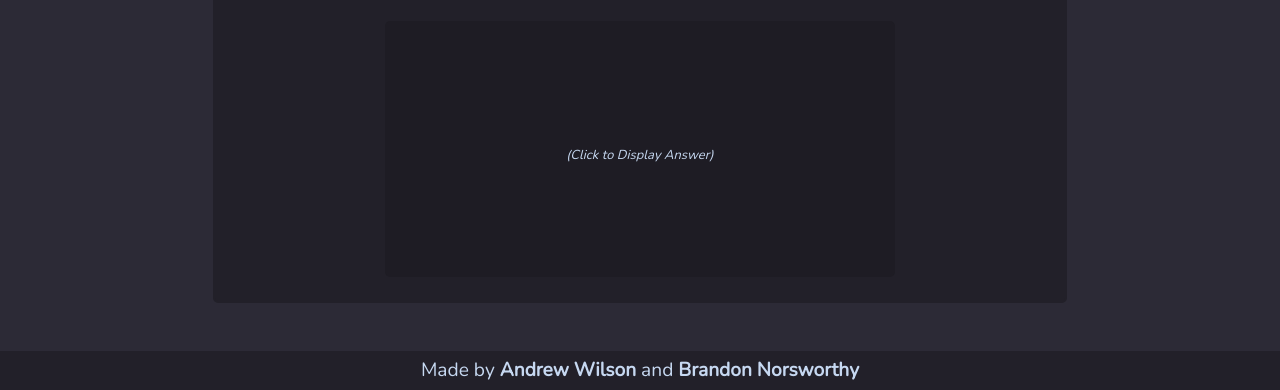
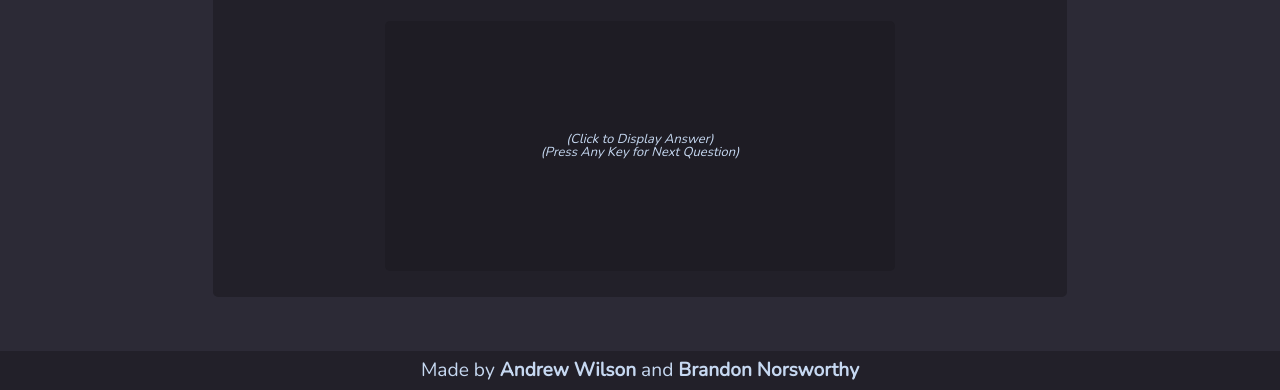
Before and after one commit to andwilson36/cracking_the_interview, a website: page public/views/technical-questions.html in a window 1280 px wide. Shown: the part 410-800 px from the top of the page. Drawn offline with nearby package versions, Linux system fonts and the light colour scheme; no server answers.

Commit message:
ability to skip questions and go to next

```diff
--- a/public/assets/scripts/technical.js
+++ b/public/assets/scripts/technical.js
@@ -6,7 +6,7 @@
     getAllQuestions()
 }
 
-function randomNum(min, max) { // min and max included
+function randomNum(min, max) {
     return Math.floor(Math.random() * (max - min + 1) + min)
 }
 
@@ -18,6 +18,8 @@
 function hideAnswer() {
     document.querySelector(".answer")
         .style.display = "none";
+    document.querySelector(".click-message")
+        .style.display = "block";
 }
 
 async function getAllQuestions() {
@@ -68,6 +70,9 @@
 }
 
 document
+    .addEventListener("keydown", init);
+
+document
     .querySelector(".settings-btn")
     .addEventListener("click", settingsButtonHandler);
 
--- a/public/views/technical-questions.html
+++ b/public/views/technical-questions.html
@@ -70,7 +70,7 @@
                     This is where the question will be displayed at!!!!
                 </div>
                 <div class="content-answer">
-                    <em class="click-message">(Click to Display Answer)</em>
+                    <em class="click-message">(Click to Display Answer)<br>(Press Any Key for Next Question)</em>
                     <div class="answer"></div>
                 </div>
             </content>
```
